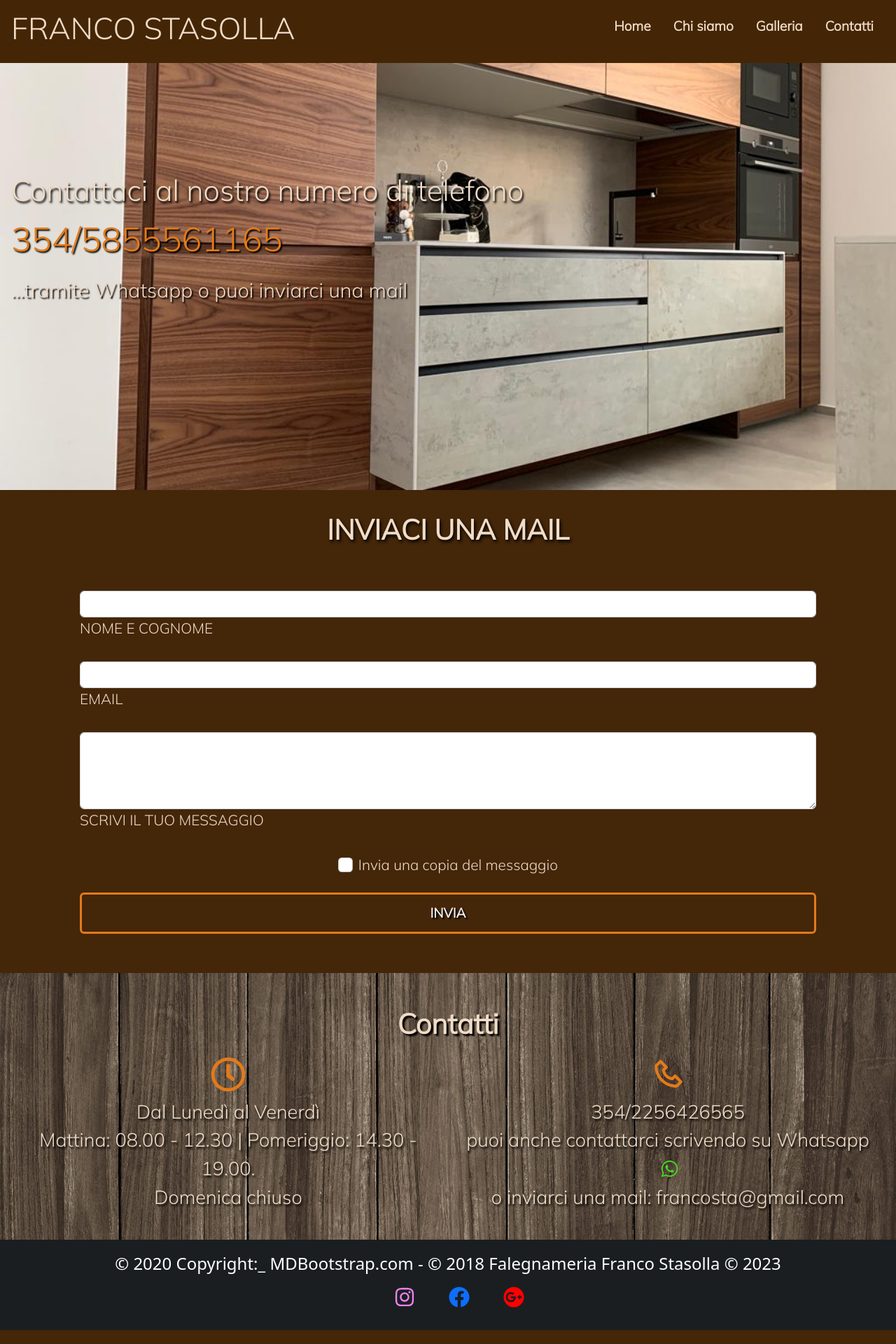
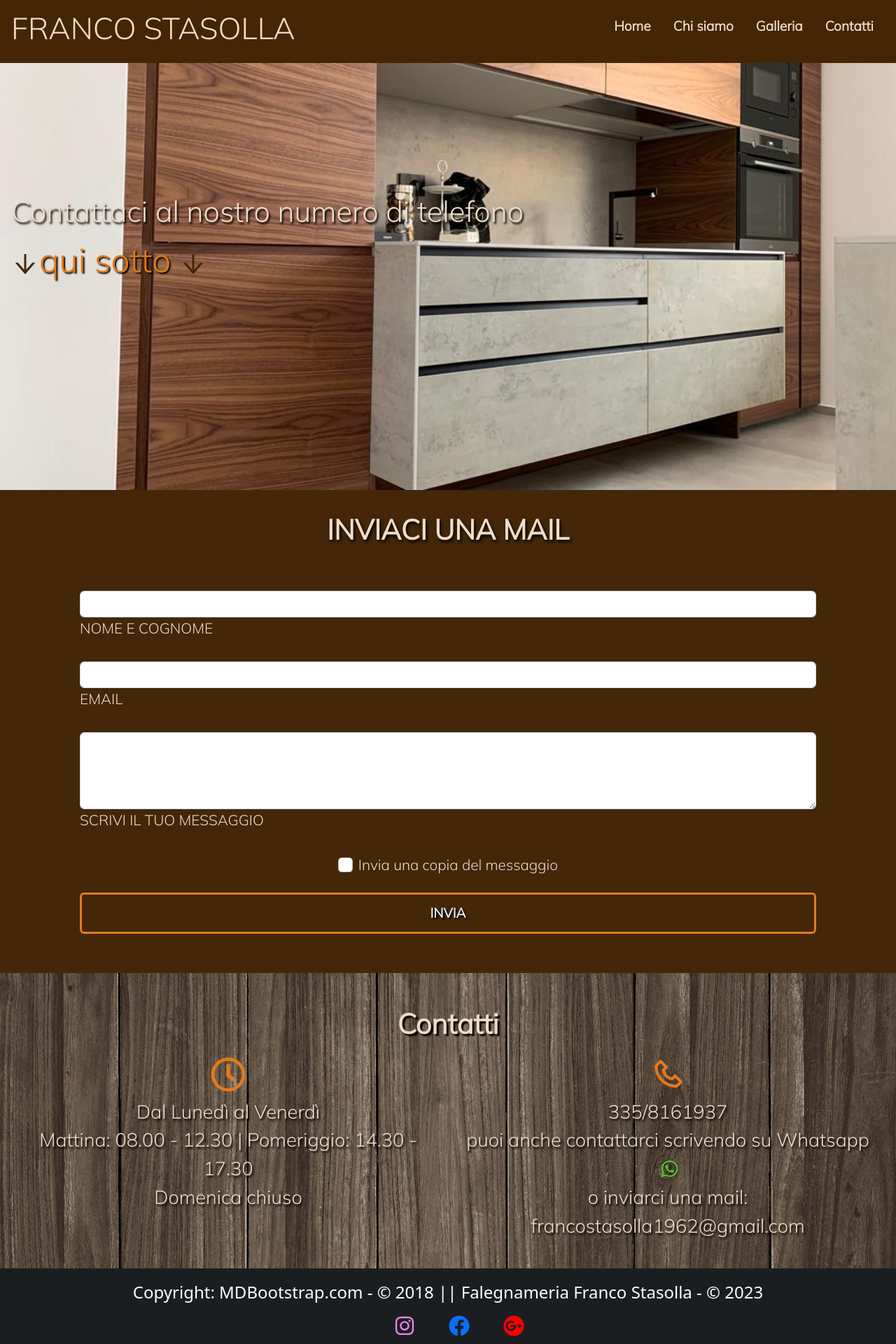
Before and after one commit to AnthoStasolla/falegnameriaupdate, a React (Create React App) app: page /contatti in a window 1280 px wide. Shown: the top 1920 px of the page at 70% size. Built offline with nearby package versions, Linux system fonts and the light colour scheme.

Commit message:
aggiornato contatti

```diff
--- a/src/Components/Footer.js
+++ b/src/Components/Footer.js
@@ -39,7 +39,7 @@ const Footer = () => {
               </h5>
               <p className="text-center text-footer">
                 Dal Lunedì al Venerdì <br />
-                Mattina: 08.00 - 12.30 | Pomeriggio: 14.30 - 19.00.
+                Mattina: 08.00 - 12.30 | Pomeriggio: 14.30 - 17.30
                 <br /> Domenica chiuso
               </p>
             </div>
@@ -50,9 +50,9 @@ const Footer = () => {
               </h5>
 
               <p className="text-center text-footer">
-                354/2256426565 <br /> puoi anche contattarci scrivendo su
-                Whatsapp <FaWhatsapp className="icon-wa" />
-                <br /> o inviarci una mail: francosta@gmail.com
+                335/8161937 <br /> puoi anche contattarci scrivendo su Whatsapp{" "}
+                <FaWhatsapp className="icon-wa" />
+                <br /> o inviarci una mail: francostasolla1962@gmail.com
               </p>
             </div>
           </div>
@@ -63,8 +63,8 @@ const Footer = () => {
           style={{ backgroundColor: "rgba(0, 0, 0, 0.2)" }}
         >
           <a className="text-white fs-4" href="https://mdbootstrap.com/">
-            © 2020 Copyright:_ MDBootstrap.com - © 2018 Falegnameria Franco
-            Stasolla © 2023
+            Copyright: MDBootstrap.com - © 2018 || Falegnameria Franco Stasolla
+            - © 2023
           </a>
           <SocialBar />
         </div>
--- a/src/screens/Contattiscreen.js
+++ b/src/screens/Contattiscreen.js
@@ -2,6 +2,7 @@ import React from "react";
 import Hero from "../Components/Hero";
 import Form from "../Components/Form";
 import imgcontatti from "../assets/immagini/cucinahome.jpeg";
+import { AiOutlineArrowDown } from "react-icons/ai";
 
 const Contattiscreen = () => {
   return (
@@ -9,9 +10,12 @@ const Contattiscreen = () => {
       <Hero img={imgcontatti}>
         <h1>Contattaci al nostro numero di telefono</h1>
         <p>
-          <span className="span-color">354/5855561165</span>
+          <span className="span-color">
+            <AiOutlineArrowDown style={{ color: "#442607" }} size={40} />
+            qui sotto{" "}
+            <AiOutlineArrowDown style={{ color: "#442607" }} size={40} />
+          </span>
         </p>
-        <p>...tramite Whatsapp o puoi inviarci una mail</p>
       </Hero>
       <Form />
     </>
```
